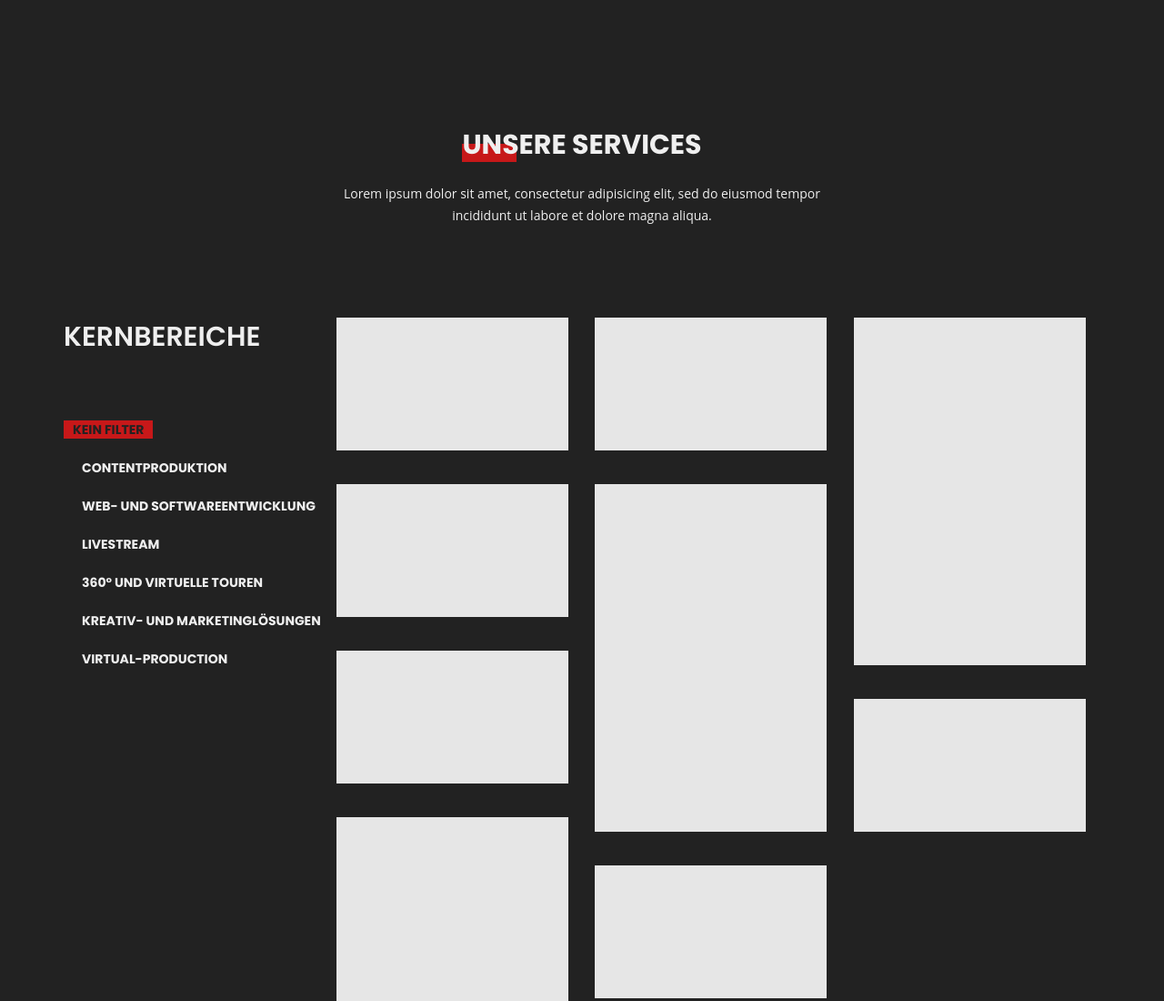
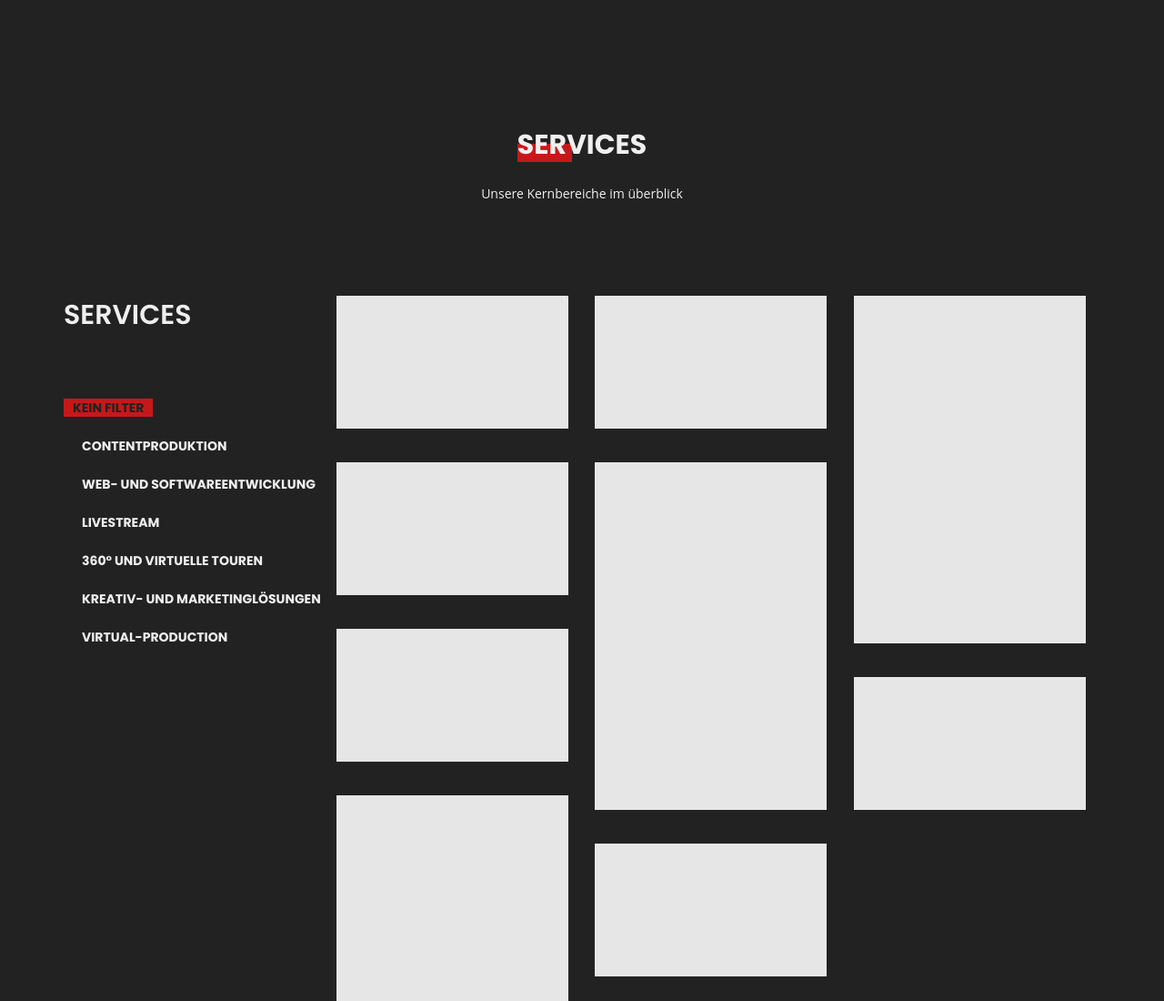
Before and after one commit to EkkoOfficial/vfx_lp, a website: page Akad_Creative_Digital_Agency_Template/Akad_Creative_Digital_Agency_Template/index.html in a window 1280 px wide. Shown: the part 1840-2940 px from the top of the page at 91% size. Drawn offline with Linux system fonts and the light colour scheme; files whose address does not match are found by name.

Commit message:
-minor text corrections-

```diff
--- a/Akad_Creative_Digital_Agency_Template/Akad_Creative_Digital_Agency_Template/index.html
+++ b/Akad_Creative_Digital_Agency_Template/Akad_Creative_Digital_Agency_Template/index.html
@@ -181,9 +181,8 @@
 		<div class="container">
 			<div class="row">
 				<div class="section-title">
-					<span>Unsere Services</span>
-					<p>Lorem ipsum dolor sit amet, consectetur adipisicing elit, sed do eiusmod
-					tempor incididunt ut labore et dolore magna aliqua.</p>
+					<span>Services</span>
+					<p>Unsere Kernbereiche im überblick</p>
 				</div>
 			</div>
 
@@ -191,7 +190,7 @@
 			<!-- categories  -->
 			<div class="col-md-3">
 				<div class="row categories-grid wow fadeInLeft">
-					<span class="poppins-text uppercase">Kernbereiche</span>
+					<span class="poppins-text uppercase">Services</span>
 
 					<nav class="categories">
 						<ul class="portfolio_filter">
@@ -373,7 +372,7 @@
 						</ul>
 					</div>
 					<div style="margin-top: 20px; margin-left: 300px;">
-						<span class="dark-text poppins-text uppercase" style="font-size:24px; font-weight: 500;">Vir2al Fx</span>
+						<span class="dark-text poppins-text uppercase" style="font-size:24px; font-weight: 500;">VFX Studios</span>
 						<ul class="dark-text" style="font-size:24px; font-weight: 500; font-style: normal; list-style-type: none; padding: 15px 5px;">
 							<li><a class="social-dark" href="https://www.facebook.com/vfxstudiosulm"><i class="icon ion-social-facebook"></i> Facebook</a></li>
 							<li><a class="social-dark" href="https://www.instagram.com/vfxstudios_ulm/"><i class="icon ion-social-instagram"></i> Instagram</a></li>
@@ -405,9 +404,6 @@
 
 			<div class="col-md-4 col-sm-12" style="text-align:right">
 				<div class="row">
-					<div class="uppercase gray-text">
-						created by akhouad &copy;2016. all rights reserved.
-					</div>
 					<ul class="social-icons" style="margin-top:30px;float:right">
 						<li><a href="#"><i class="icon ion-social-facebook"></i></a></li>
 						<li><a href="#"><i class="icon ion-social-linkedin"></i></a></li>
```
